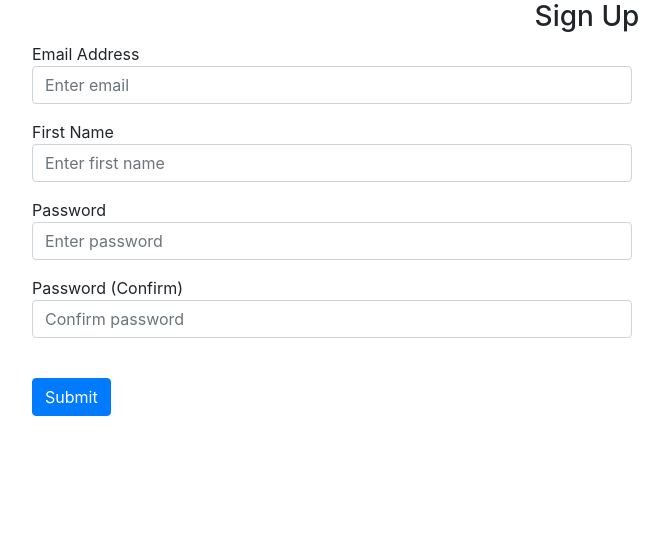
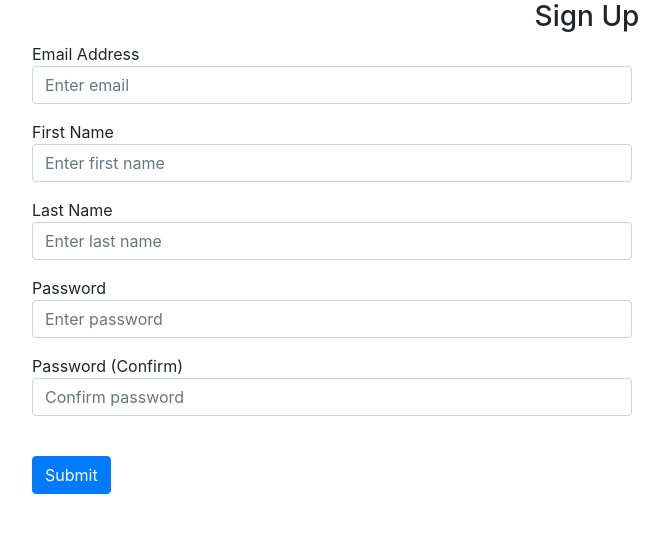
Before and after one commit to vbageek14/flaskwebsite, a Flask app: page /sign-up in a window 1280 px wide. Shown: the part 56-589 px from the top of the page, without its empty margins (53-722 px from the left). Run offline with Flask 3, Linux system fonts and the light colour scheme; some libraries are stand-ins or nearby versions.

Commit message:
Made updates

```diff
--- a/website/auth.py
+++ b/website/auth.py
@@ -11,7 +11,7 @@ auth = Blueprint("auth", __name__)
 @auth.route("/login", methods=["GET", "POST"])
 def login():
     if request.method == "POST":
-        email = request.form.get("email")
+        email = request.form.get("email").lower()
         password = request.form.get("password")
 
         user = User.query.filter_by(email = email).first()
@@ -38,8 +38,9 @@ def logout():
 @auth.route("/sign-up", methods=["GET", "POST"])
 def sign_up():
     if request.method == "POST":
-        email = request.form.get("email")
+        email = request.form.get("email").lower()
         first_name = request.form.get("firstName")
+        last_name = request.form.get("lastName")
         password1 = request.form.get("password1")
         password2 = request.form.get("password2")
 
@@ -51,12 +52,14 @@ def sign_up():
             flash('Email must be greater than 3 characters.', category='error')
         elif len(first_name) < 2:
             flash('First name must be greater than 1 character.', category='error')
+        elif len(last_name) < 2:
+            flash('Last name must be greater than 1 character.', category='error')
         elif password1 != password2:
             flash('Passwords don\'t match.', category='error')
         elif len(password1) < 7:
             flash('Password must be at least 7 characters.', category='error')
         else:
-            new_user = User(email = email, first_name = first_name, password = generate_password_hash(password1, method = "pbkdf2:sha256"))
+            new_user = User(email = email, first_name = first_name, last_name = last_name, password = generate_password_hash(password1, method = "pbkdf2:sha256"))
             db.session.add(new_user)
             db.session.commit()
             login_user(new_user, remember = True)
--- /dev/null
+++ b/website/config.py
@@ -0,0 +1 @@
+SECRET_KEY = "serrated-mangy-applied-opt-endurable"
--- a/website/models.py
+++ b/website/models.py
@@ -20,4 +20,5 @@ class User(db.Model, UserMixin):
     email = db.Column(db.String(150), unique = True)
     password = db.Column(db.String(150))
     first_name = db.Column(db.String(150))
+    last_name = db.Column(db.String(150))
     notes = db.relationship("Note")
--- a/website/templates/meal_picker.html
+++ b/website/templates/meal_picker.html
@@ -21,7 +21,7 @@
 <br>
 <div>
     <label for="randomNoteRecipe" style="display: inline-block;"><p style="font-size: 16px;">Recipe:</p></label>
-    <div id="randomNoteRecipe" style="display: inline-block;"></div>
+    <pre id="randomNoteRecipe" style="display: inline-block;"></pre>
 </div>
 
 </div>
--- a/website/templates/sign_up.html
+++ b/website/templates/sign_up.html
@@ -25,6 +25,18 @@
             id="firstName"
             name="firstName"
             placeholder="Enter first name"
+            style ="width: 600px;"
+        />
+    </div>
+
+    <div class="form-group"
+        <label for="lastName"> Last Name </label>
+        <input
+            type="text"
+            class="form-control"
+            id="lastName"
+            name="lastName"
+            placeholder="Enter last name"
             style ="width: 600px;"
         />
     </div>
--- a/website/views.py
+++ b/website/views.py
@@ -1,4 +1,4 @@
-from flask import Blueprint, render_template, request, flash, jsonify
+from flask import Blueprint, render_template, request, flash, jsonify, redirect, url_for
 from .models import User
 from flask_login import login_required, current_user
 from .models import Note
@@ -26,6 +26,7 @@ def home():
             db.session.add(new_note)
             db.session.commit()
             flash("Note added!", category = "success")
+            return redirect(url_for("views.recipies"))
     return render_template("home.html", user = current_user)
 
 @views.route("/delete-note", methods = ["POST"])
```
Also changed, not shown: website/templates/home.html (+4 -18 lines), website/templates/recipies.html (+11 -1 lines), instance/database.db.
